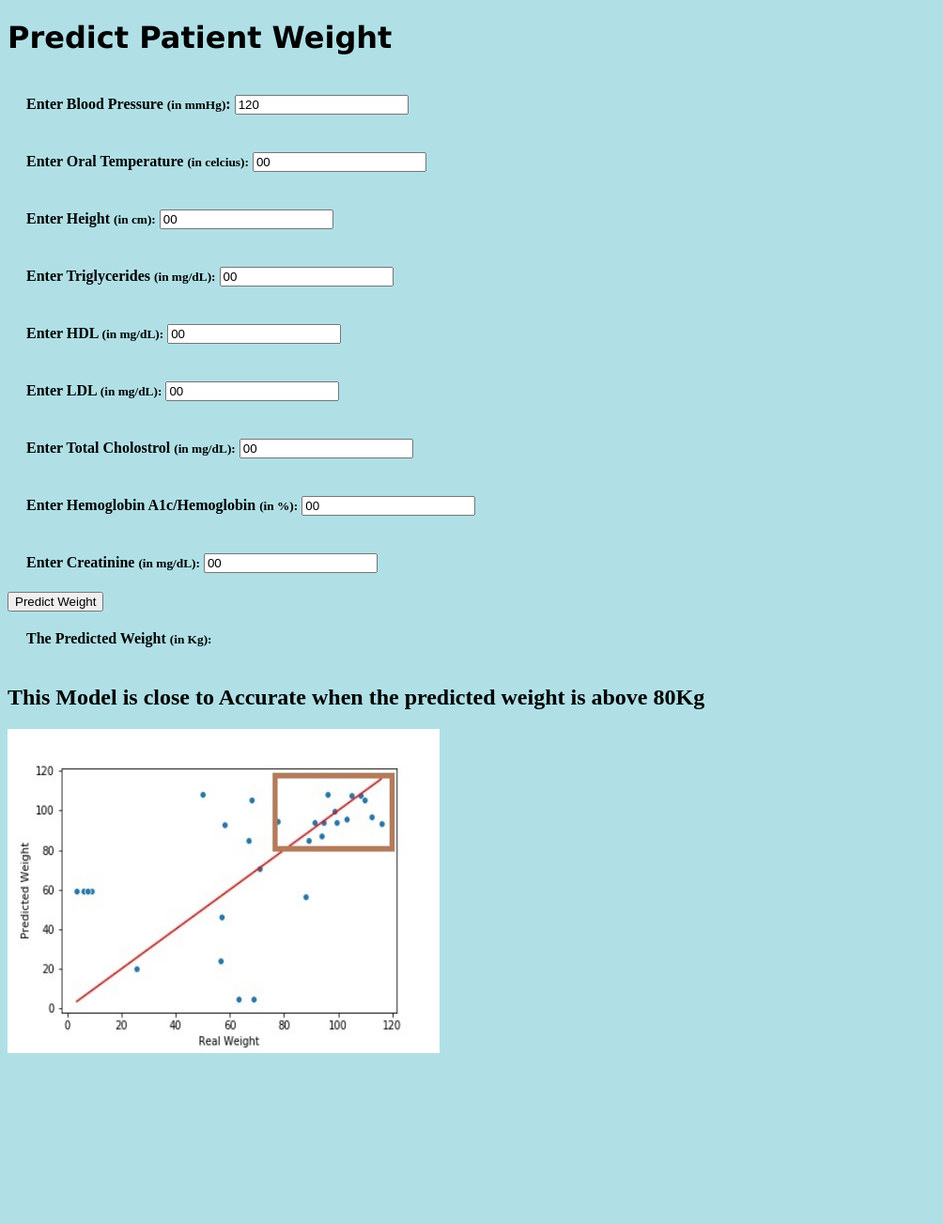
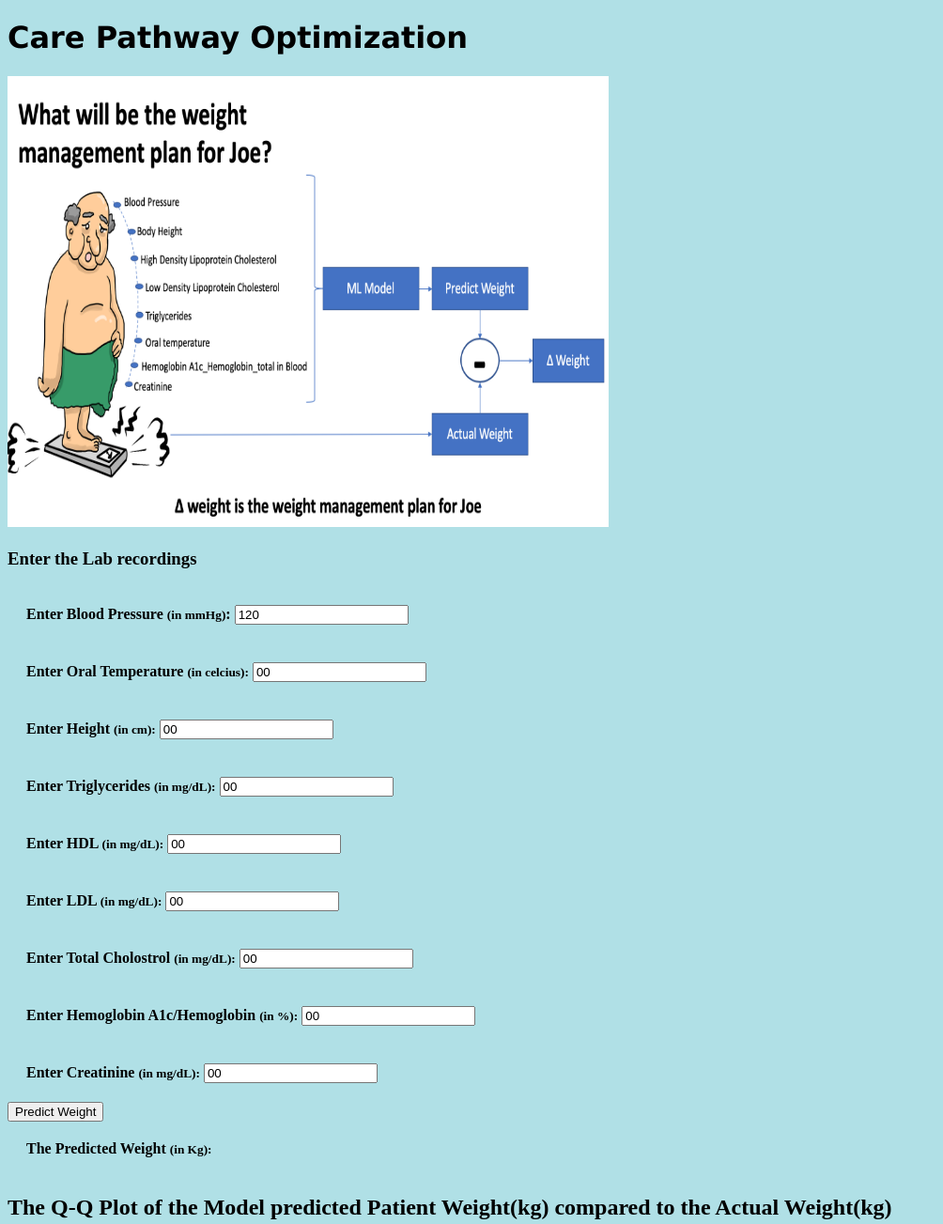
Before and after one commit to tvk66866/js_project, a plain HTML site: page predict.html in a window 1280 px wide. Shown: the top 1303 px of the page at 94% size, without its empty margins (0-1004 px from the left). Before the commit the page ends 1133 px from the top, so only its background shows below. Drawn offline with Linux system fonts and the light colour scheme.

Commit message:
change to html

```diff
--- a/predict.html
+++ b/predict.html
@@ -1,10 +1,13 @@
 <!DOCTYPE html>
 <html lang="en">
   <head>
+    <title>Therapy Management</title>
   </head>
 
   <body style="background-color:powderblue;">
-  <h1 style="font-family:verdana;">Predict Patient Weight</h1>
+  <h1 style="font-family:verdana;">Care Pathway Optimization</h1>
+  <img src="concept_img.png" alt="Model fitness" width="640" height="480">
+  <h3 style="font-familr:verdana;">Enter the Lab recordings</h3>
   <div style="padding:20px;">
   <label for="Bp"><b>Enter Blood Pressure <small>(in mmHg)</small>:</b> </label>
   <input type="text" id="bpId" name="BloodPressure" value="120"><br>
@@ -47,8 +50,8 @@
   <label id="PredValue"></label>
   </div>
 
-  <h2>This Model is close to Accurate when the predicted weight is above 80Kg</h2>
-  <img src="fitness.jpg" alt="Model fitness" width="460" height="345">
+  <h2>The Q-Q Plot of the Model predicted Patient Weight(kg) compared to the Actual Weight(kg)</h2>
+  <img src="weight_q_q_plot.png" alt="Model fitness" width="460" height="345">
 
   <script src="https://www.gstatic.com/firebasejs/3.4.1/firebase.js"></script>
   <script src="jquery-3.2.1.min.js"></script>
```
Also changed, not shown: concept_img.png (added), weight_q_q_plot.png (added).
